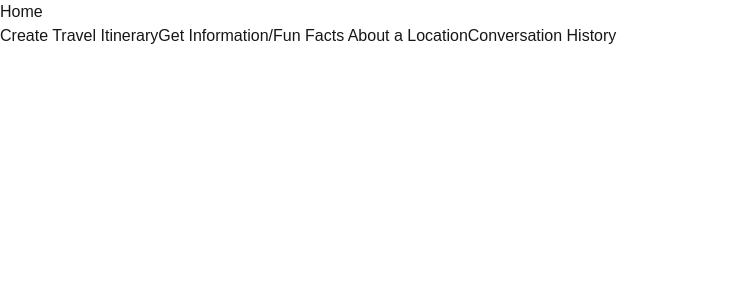
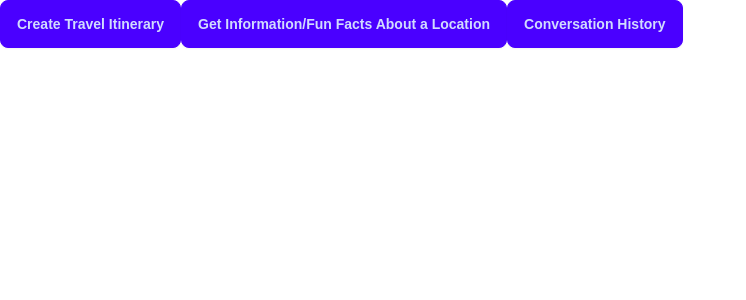
Before and after one commit to rushabhdharia/AI-Voyage-Concierge-frontend, a Next.js app: page /home in a window 1280 px wide. Shown: the top 300 px of the page, without its empty margins (0-746 px from the left). Built offline with nearby package versions, Linux system fonts and the light colour scheme.

Commit message:
added home

```diff
--- a/app/components/LoginForm.tsx
+++ b/app/components/LoginForm.tsx
@@ -15,8 +15,8 @@ const LoginForm = () => {
 
     if (token) {
       localStorage.setItem("token", token);
-      // Redirect to a protected page
-      window.location.href = "/protected";
+      // Redirect to a home page
+      window.location.href = "/home";
     } else {
       // Handle authentication errors
       console.error("Authentication failed");
--- a/app/home/page.tsx
+++ b/app/home/page.tsx
@@ -4,15 +4,14 @@ import Link from 'next/link';
 const HomePage = () => {
   return (
     <div>
-      <h1>Home</h1>
       <Link href="/travelItinerary">
-        <button>Create Travel Itinerary</button>
+        <button className='btn btn-primary'>Create Travel Itinerary</button>
       </Link>
       <Link href="/locationInfo">
-        <button>Get Information/Fun Facts About a Location</button>
+        <button className='btn btn-primary'>Get Information/Fun Facts About a Location</button>
       </Link>
       <Link href="/conversationHistory">
-        <button>Conversation History</button>
+        <button className='btn btn-primary'>Conversation History</button>
       </Link>
     </div>
   );
```
